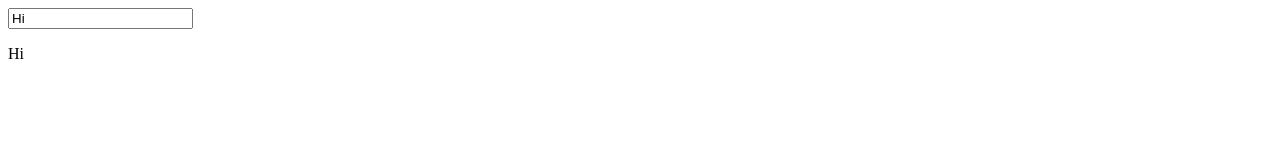
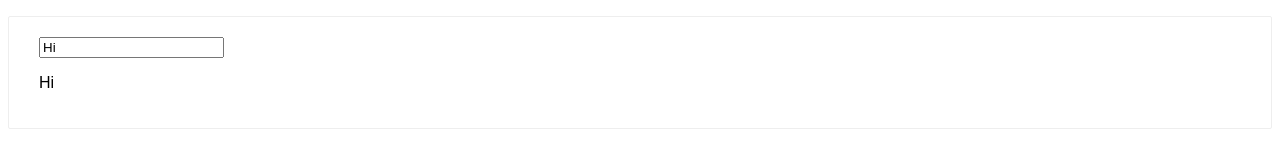
Before and after one commit to shaxboz1920/vue_forum_binding, a plain HTML site: page index.html in a window 1280 px wide. Drawn offline with nearby package versions, Linux system fonts and the light colour scheme.

Commit message:
Second commit

```diff
--- a/index.html
+++ b/index.html
@@ -5,9 +5,21 @@
     <meta http-equiv="X-UA-Compatible" content="IE=edge">
     <meta name="viewport" content="width=device-width, initial-scale=1.0">
     <title>Document</title>
+    <style>
+        .demo{
+            font-family: sans-serif;
+            border: 1px solid #eee;
+            border-radius: 2px;
+            padding: 20px 30px;
+            margin-top: 1em;
+            margin-bottom: 40px;
+            user-select: none;
+            overflow-x: auto;
+        }
+    </style>
 </head>
 <body>
-    <div id="app">
+    <div id="app" class="demo">
         <input type="text" placeholder="Type here" v-model="message">
         <p :title="title">{{message}}</p>
     </div>
```
